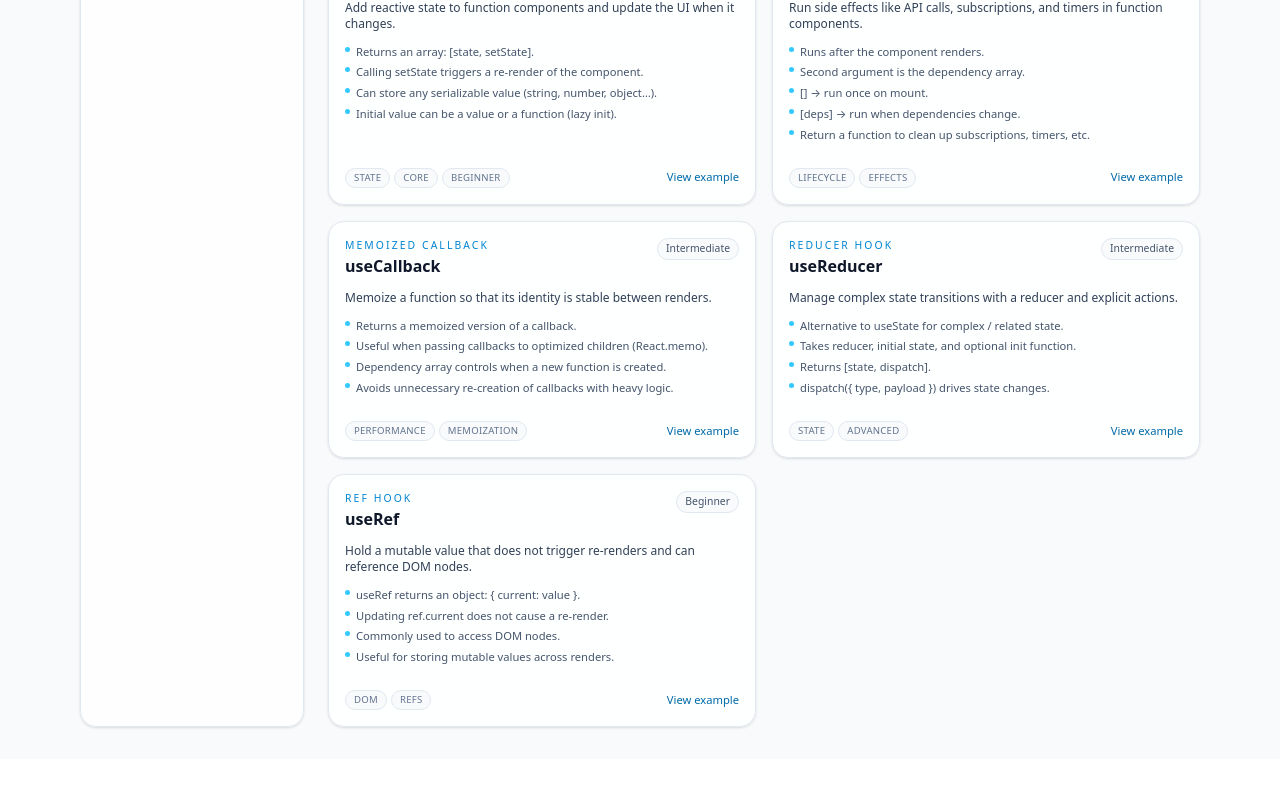
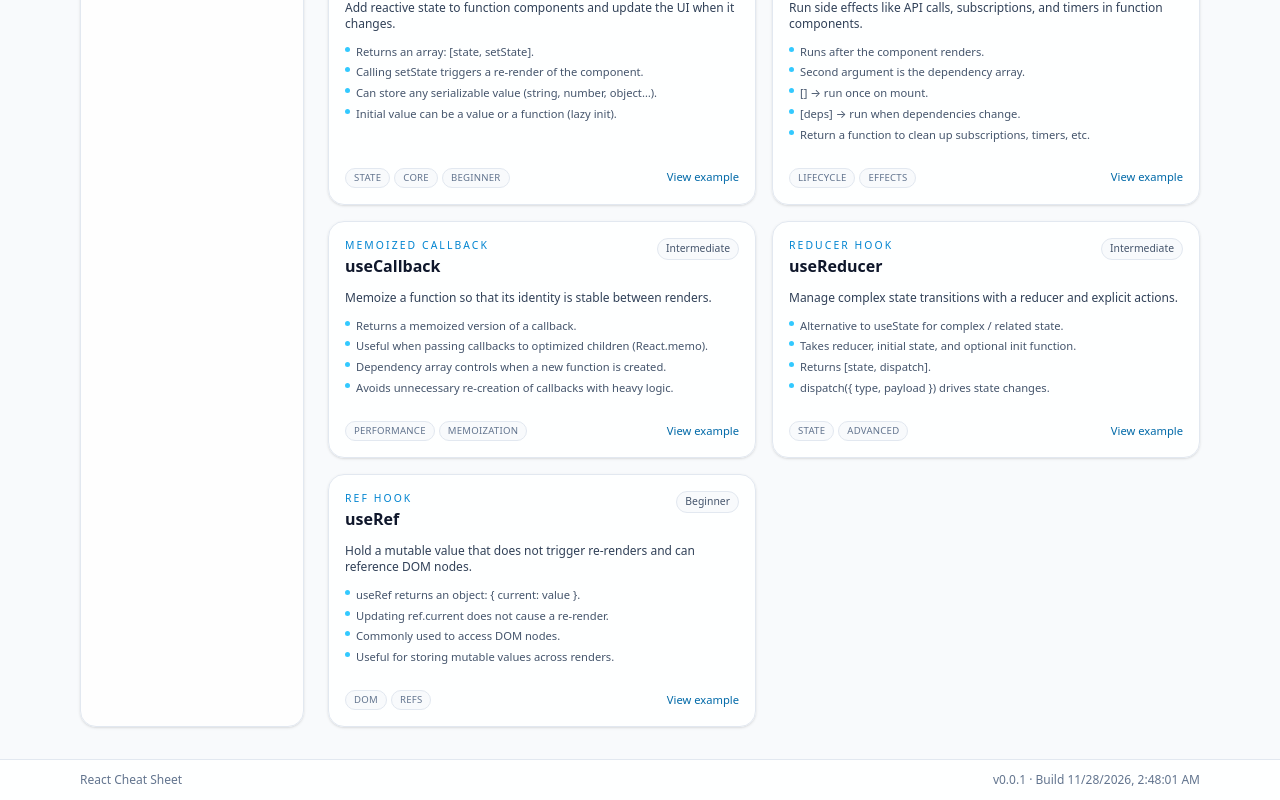
Before and after one commit to EhsanAliverdi/react-cheatsheet, a React (Vite) app: page / in a window 1280 px wide. Shown: the part 226-1026 px from the top of the page. Before the commit the page ends 985 px from the top, so only its background shows below. Built offline with nearby package versions, Linux system fonts and the light colour scheme.

Commit message:
added Version Numbering

```diff
--- a/package.json
+++ b/package.json
@@ -1,7 +1,7 @@
 {
   "name": "react-cheatsheet",
   "private": true,
-  "version": "0.0.0",
+  "version": "0.0.1",
   "type": "module",
   "scripts": {
     "dev": "vite",
--- a/src/components/AppLayout.tsx
+++ b/src/components/AppLayout.tsx
@@ -6,6 +6,15 @@ type AppLayoutProps = {
 };
 
 export function AppLayout({ children }: AppLayoutProps) {
+ // Safe guards in case something is undefined in dev
+  const version = typeof __APP_VERSION__ !== "undefined" ? __APP_VERSION__ : "0.0.0";
+  const buildTimeIso =
+    typeof __BUILD_TIME__ !== "undefined" ? __BUILD_TIME__ : new Date().toISOString();
+
+  const buildDate = new Date(buildTimeIso);
+  const buildLabel = buildDate.toLocaleString(); // local time on your machine
+
+
   return (
     <div className="min-h-screen bg-slate-50 text-slate-900">
       <header className="border-b border-slate-200 bg-white/90 backdrop-blur">
@@ -31,8 +40,20 @@ export function AppLayout({ children }: AppLayoutProps) {
           </div>
         </div>
       </header>
+      <main className="flex-1">
+      <div className="mx-auto max-w-6xl px-4 py-6 lg:py-8">{children}</div>
+</main>
+<footer className="border-t border-slate-200 bg-white/90">
+        <div className="mx-auto flex max-w-6xl items-center justify-between px-4 py-3 text-xs text-slate-500">
+          <span>React Cheat Sheet</span>
+          <span>
+            v{version} · Build {buildLabel}
+          </span>
+        </div>
+      </footer>
 
-      <div className="mx-auto max-w-6xl px-4 py-6 lg:py-8">{children}</div>
+
+
     </div>
   );
 }
--- /dev/null
+++ b/src/vite-env.d.ts
@@ -0,0 +1,4 @@
+/// <reference types="vite/client" />
+
+declare const __APP_VERSION__: string;
+declare const __BUILD_TIME__: string;
--- a/vite.config.ts
+++ b/vite.config.ts
@@ -1,6 +1,10 @@
 import { defineConfig } from "vite";
 import react from "@vitejs/plugin-react";
 import tailwindcss from "@tailwindcss/vite";
+import packageJson from "./package.json";
+// Build-time metadata
+const appVersion = packageJson.version;
+const buildTime = new Date().toISOString();
 
 // https://vitejs.dev/config/
 export default defineConfig({
@@ -8,4 +12,8 @@ export default defineConfig({
     react(),
     tailwindcss(), // 👈 Tailwind v4 plugin
   ],
+   define: {
+    __APP_VERSION__: JSON.stringify(appVersion),
+    __BUILD_TIME__: JSON.stringify(buildTime)
+  }
 });
```
